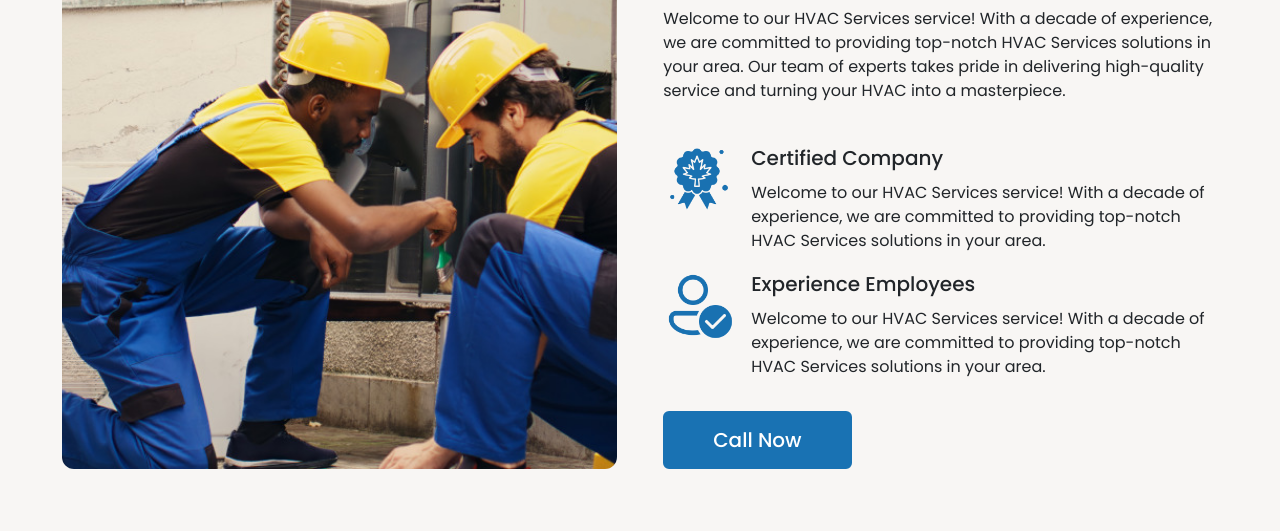
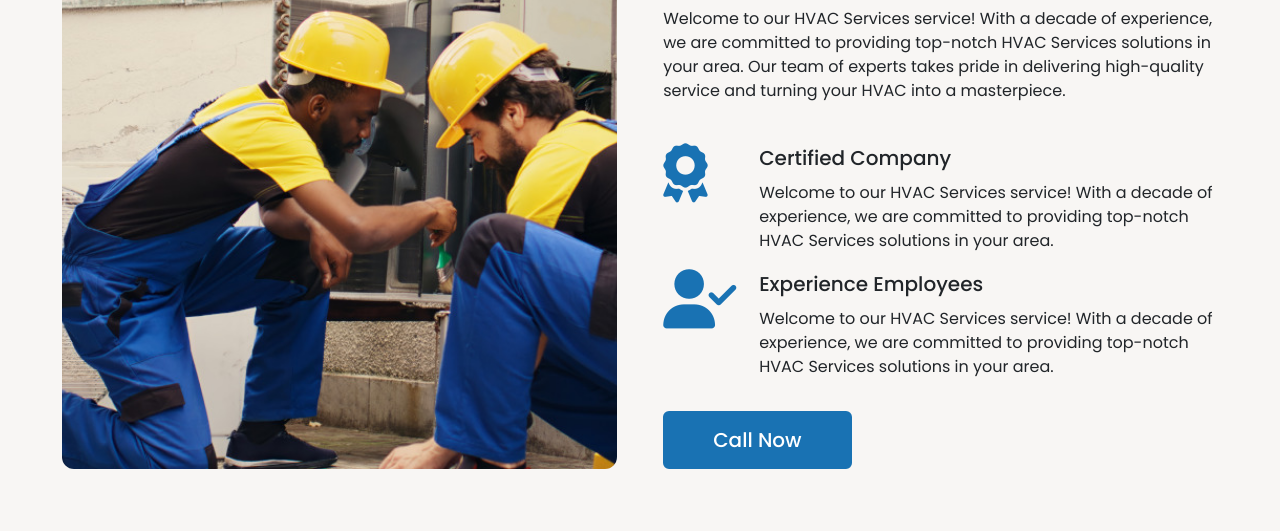
Before and after one commit to ZappySites/master-sparkles, a website: page inner-page.html in a window 1280 px wide. Shown: the part 633-1164 px from the top of the page. Drawn offline with nearby package versions, Linux system fonts and the light colour scheme.

Commit message:
fix: img to icon

```diff
--- a/inner-page.html
+++ b/inner-page.html
@@ -302,7 +302,7 @@
                     </p>
                     <div class="icon-description">
                         <div class="icon-div">
-                            <img src="/img/certified.png" alt="Certification">
+                            <i class="fa-solid fa-award"></i>
                         </div>
                         <div class="information">
                             <p class="title">Certified Company</p>
@@ -315,7 +315,7 @@
                     </div>
                     <div class="icon-description">
                         <div class="icon-div">
-                            <img src="/img/employee.png" alt="Employee">
+                            <i class="fa-solid fa-user-check"></i>
                         </div>
                         <div class="information">
                             <p class="title">Experience Employees</p>
```
